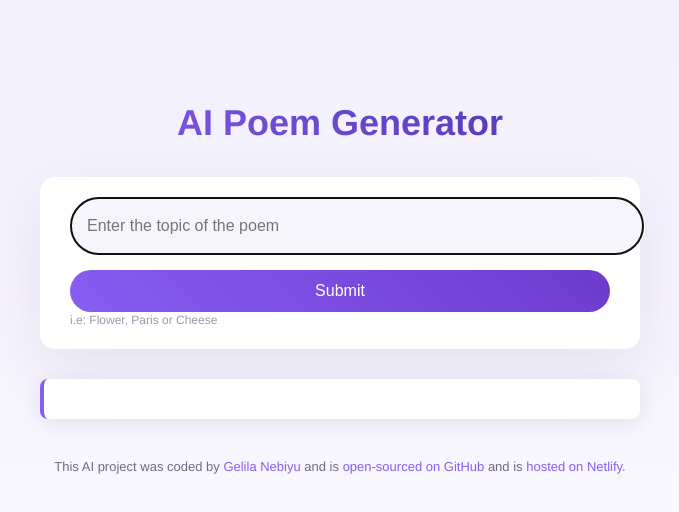
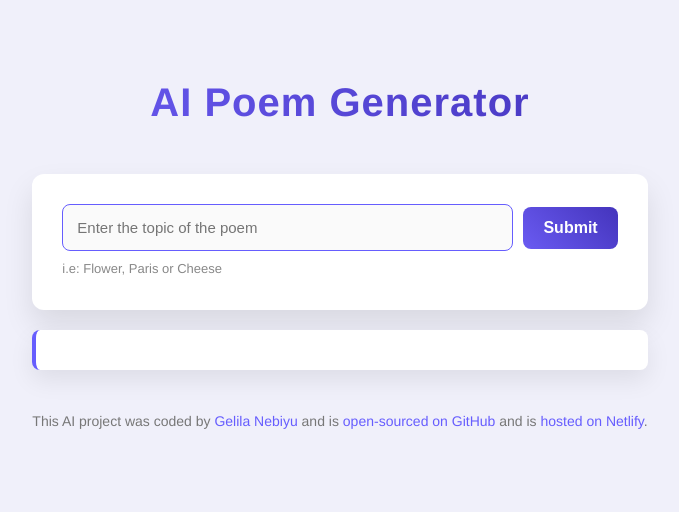
Before and after one commit to Gelila-Nebiyu/poem-generator, a plain HTML site: page index.html in a window 1280 px wide. Shown: the whole page, without its empty margins (300-979 px from the left). Drawn offline with nearby package versions, Linux system fonts and the light colour scheme.

Commit message:
Modifying

```diff
--- a/src/style.css
+++ b/src/style.css
@@ -1,131 +1,151 @@
-body {
-  background: linear-gradient(to bottom, #f3f0ff, #f9f7fe);
-  font-family: 'Helvetica Neue', Arial, sans-serif;
-  color: #272044;
+/* General Reset and Body Styling */
+* {
   margin: 0;
   padding: 0;
+  box-sizing: border-box;
 }
 
+body {
+  background: #f0f0fa;
+  font-family: 'Helvetica Neue', Arial, sans-serif;
+  color: #333;
+  line-height: 1.6;
+  display: flex;
+  justify-content: center;
+  padding: 50px 0;
+}
+
+/* Links */
 a {
-  color: #885df1;
+  color: #665dfe;
   text-decoration: none;
-  transition: color 0.3s ease;
+  transition: color 0.3s;
 }
 
 a:hover {
-  color: #6e3acc;
+  color: #433acc;
 }
 
+/* Container */
 .container {
-  margin: 100px auto;
-  max-width: 600px;
-  padding: 0 20px;
+  max-width: 700px;
+  padding: 20px;
+  margin: auto;
 }
 
+/* Header Styling */
 header {
-  margin-bottom: 30px;
   text-align: center;
+  margin-bottom: 40px;
 }
 
 h1 {
-  font-weight: 800;
-  font-size: 36px;
-  line-height: 1.3;
-  color: #272044;
-  background: linear-gradient(45deg, #885df1, #4a31aa);
+  font-weight: 700;
+  font-size: 2.5em;
+  color: #2c2450;
+  letter-spacing: 1px;
+  background: linear-gradient(90deg, #6a5bf2, #4434bc);
   -webkit-background-clip: text;
   -webkit-text-fill-color: transparent;
+  margin-bottom: 15px;
 }
 
+/* Form Container */
 .form-container {
-  background-color: white;
-  margin-bottom: 30px;
-  border-radius: 15px;
-  box-shadow: 0px 20px 60px rgba(65, 50, 100, 0.1);
-  padding: 20px 30px;
-  transition: box-shadow 0.3s ease;
+  background-color: #fff;
+  border-radius: 12px;
+  box-shadow: 0px 15px 30px rgba(0, 0, 0, 0.1);
+  padding: 30px;
+  transition: transform 0.3s;
 }
 
 .form-container:hover {
-  box-shadow: 0px 20px 60px rgba(65, 50, 100, 0.2);
+  transform: translateY(-5px);
 }
 
+/* Form */
 form {
   display: flex;
-  flex-direction: column;
-  gap: 15px;
+  gap: 10px;
+  align-items: center;
 }
 
-.hint {
-  font-size: 12px;
-  opacity: 0.7;
-  color: #726a8a;
-  line-height: 1.4;
+/* Input Styling */
+.instructions {
+  flex: 1;
+  padding: 14px;
+  font-size: 15px;
+  color: #333;
+  border: 1px solid #ddd;
+  border-radius: 8px;
+  background: #fafafa;
+  transition: border-color 0.3s;
 }
 
-.instructions {
-  padding: 16px;
-  border: 1px solid rgba(39, 33, 66, 0.3);
-  width: 100%;
-  font-size: 16px;
-  border-radius: 30px;
-  line-height: 1.5;
-  color: #272044;
-  background-color: #f7f5fc;
-  transition: background-color 0.3s ease;
+.instructions:focus {
+  border-color: #665dfe;
+  outline: none;
 }
 
-.instructions:hover {
-  background-color: #ece7ff;
-}
-
+/* Submit Button Styling */
 .submit-button {
-  background: linear-gradient(45deg, #885df1, #6e3acc);
-  color: white;
+  background: linear-gradient(45deg, #6a5bf2, #4434bc);
+  color: #fff;
   border: none;
   font-size: 16px;
-  border-radius: 30px;
+  font-weight: 600;
   padding: 12px 20px;
+  border-radius: 8px;
   cursor: pointer;
-  transition: background 0.3s ease;
+  transition: background 0.3s;
 }
 
 .submit-button:hover {
-  background: linear-gradient(45deg, #6e3acc, #4a31aa);
+  background: linear-gradient(45deg, #4434bc, #6a5bf2);
 }
 
+/* Hint Text */
+.hint {
+  margin-top: 8px;
+  font-size: 13px;
+  color: #888;
+}
+
+/* Poem Section */
 .poem {
+  margin-top: 20px;
   font-size: 16px;
-  background-color: #fff;
   padding: 20px;
-  line-height: 1.8;
-  border-left: 4px solid #885df1;
-  box-shadow: 0px 4px 20px rgba(39, 33, 66, 0.1);
+  background: #fff;
   border-radius: 8px;
-  transition: transform 0.3s ease;
+  box-shadow: 0px 10px 25px rgba(0, 0, 0, 0.08);
+  border-left: 4px solid #665dfe;
+  transition: box-shadow 0.3s;
 }
 
 .poem:hover {
-  transform: translateY(-5px);
+  box-shadow: 0px 15px 30px rgba(0, 0, 0, 0.15);
 }
 
 .poem strong {
-  color: #6e3acc;
+  color: #4434bc;
+  font-weight: 600;
 }
 
+/* Footer */
 footer {
   text-align: center;
-  font-size: 13px;
-  color: #726a8a;
+  font-size: 14px;
+  color: #777;
   margin-top: 40px;
 }
 
+/* Generating Animation */
 .generating {
-  animation: blink-animation 1s steps(5, start) infinite;
+  animation: fade-in 1.5s ease-in-out infinite;
 }
 
-@keyframes blink-animation {
-  50% {
-    opacity: 0;
-  }
+@keyframes fade-in {
+  0%, 100% { opacity: 1; }
+  50% { opacity: 0.5; }
 }
```
